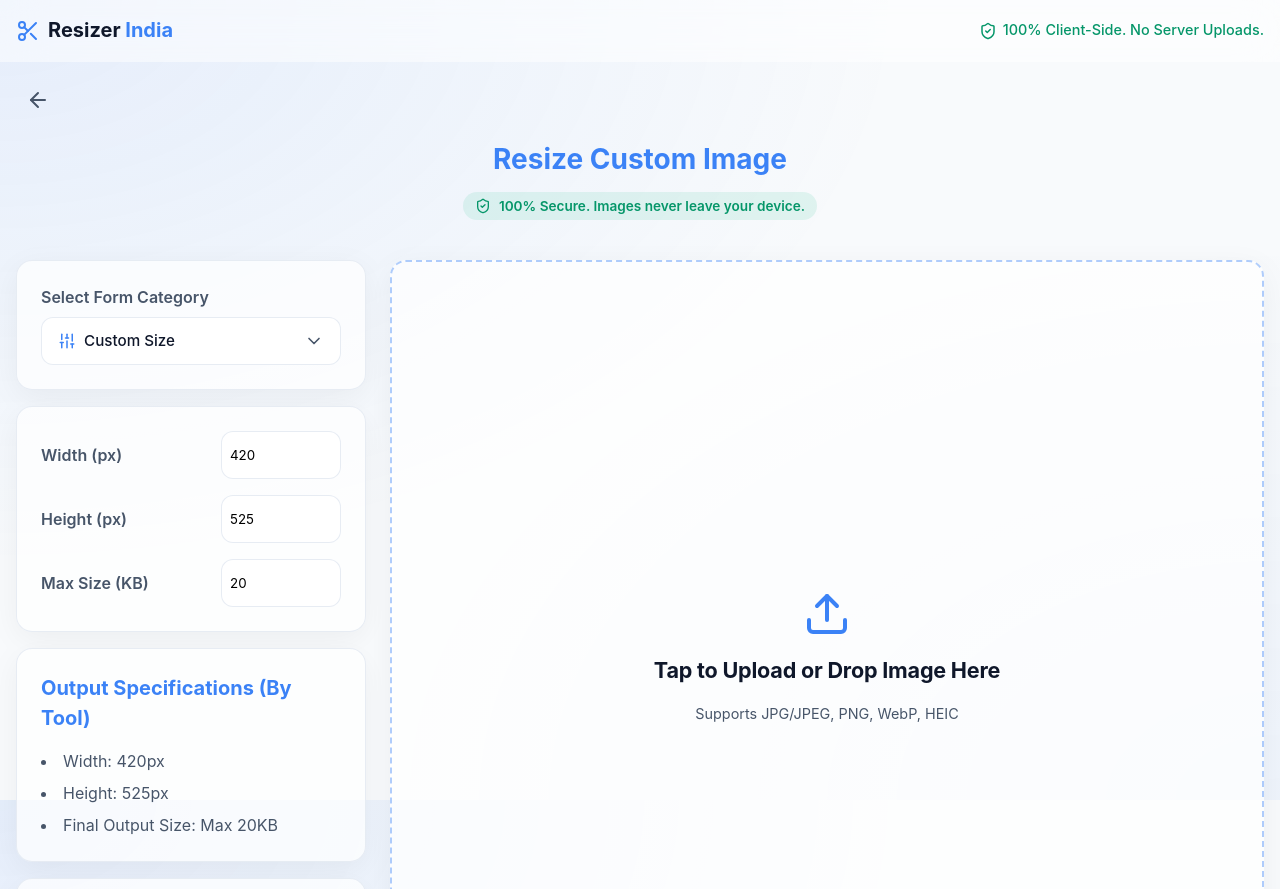
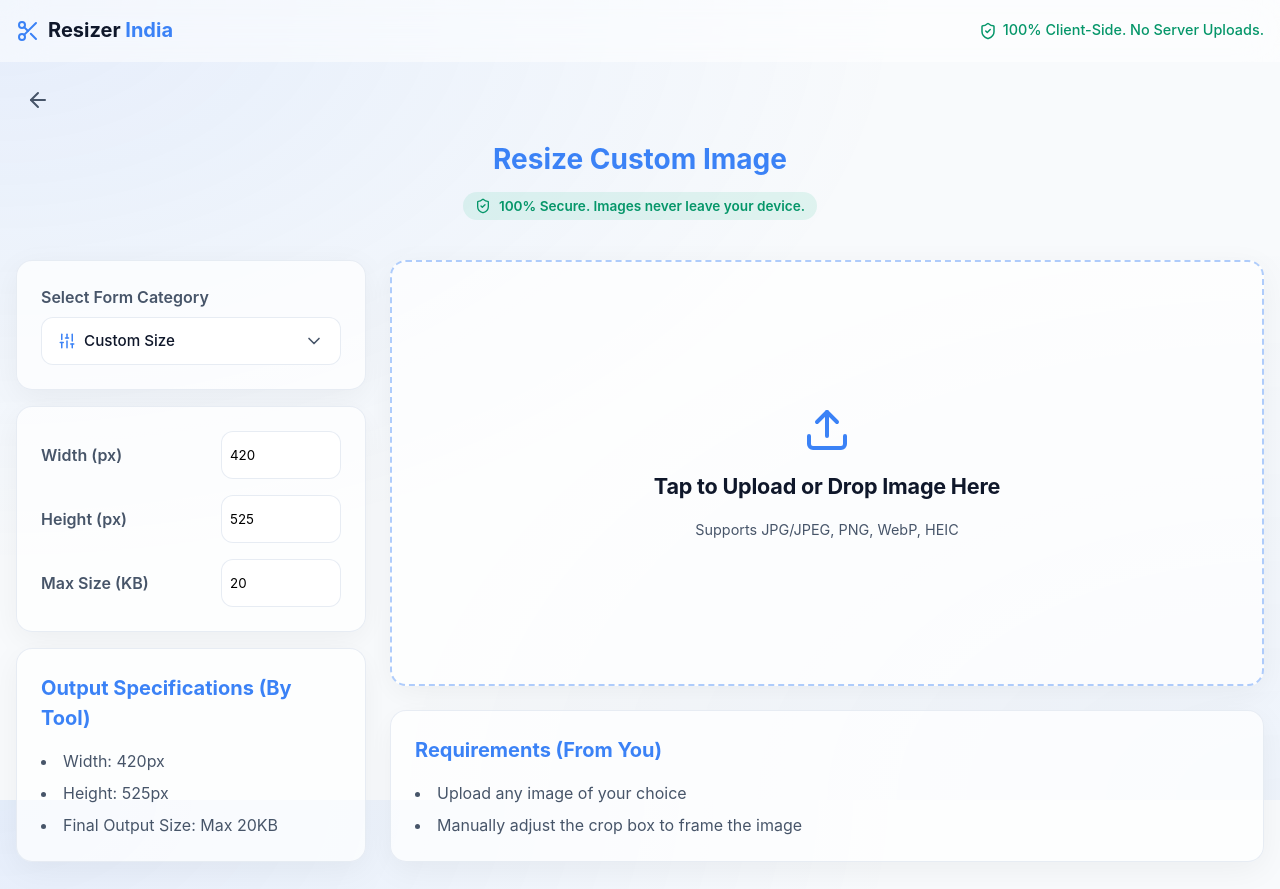
Before and after one commit to TechyNisarg/resizer-india, a React (Vite) app: page /custom-resizer in a window 1280 px wide. Shown: the top 889 px of the page. Built offline with nearby package versions, Linux system fonts and the light colour scheme; a web font is replaced by a local one.

Commit message:
fix: move requirements card to main content

```diff
--- a/src/pages/Home.tsx
+++ b/src/pages/Home.tsx
@@ -190,18 +190,7 @@ export const Home: React.FC = () => {
             </div>
           )}
 
-          {!sourceImage ? (
-            userRequirements.length > 0 && (
-              <div className="card">
-                <h2 style={{ fontSize: '1.25rem', marginBottom: '1rem', color: 'var(--primary)' }}>Requirements (From You)</h2>
-                <ul style={{ listStylePosition: 'inside', color: 'var(--text-secondary)', display: 'flex', flexDirection: 'column', gap: '0.5rem' }}>
-                  {userRequirements.map((inst, idx) => (
-                    <li key={idx}>{inst}</li>
-                  ))}
-                </ul>
-              </div>
-            )
-          ) : (
+          {!sourceImage ? null : (
             <div className="card controls">
               <div className="controls-row">
                 <button className="btn-danger" onClick={clearImage} title="Clear Image">
@@ -251,9 +240,21 @@ export const Home: React.FC = () => {
 
         <div className="main-content" style={{ display: 'flex', flexDirection: 'column', gap: '1.5rem', height: '100%' }}>
           {!sourceImage ? (
-            <div style={{ flex: 1, display: 'flex' }}>
-              <Dropzone onImageLoad={loadImage} isProcessing={isProcessing} />
-            </div>
+            <>
+              <div style={{ flex: 1, display: 'flex' }}>
+                <Dropzone onImageLoad={loadImage} isProcessing={isProcessing} />
+              </div>
+              {userRequirements.length > 0 && (
+                <div className="card">
+                  <h2 style={{ fontSize: '1.25rem', marginBottom: '1rem', color: 'var(--primary)' }}>Requirements (From You)</h2>
+                  <ul style={{ listStylePosition: 'inside', color: 'var(--text-secondary)', display: 'flex', flexDirection: 'column', gap: '0.5rem' }}>
+                    {userRequirements.map((inst, idx) => (
+                      <li key={idx}>{inst}</li>
+                    ))}
+                  </ul>
+                </div>
+              )}
+            </>
           ) : downloadObjectURL ? (
             <div className="card result-view" style={{ textAlign: 'center', padding: '3rem', display: 'flex', flexDirection: 'column', alignItems: 'center', justifyContent: 'center', minHeight: '400px' }}>
               <h2 style={{ color: '#10b981', fontSize: '2rem', marginBottom: '1rem' }}>Success! 🎉</h2>
```
